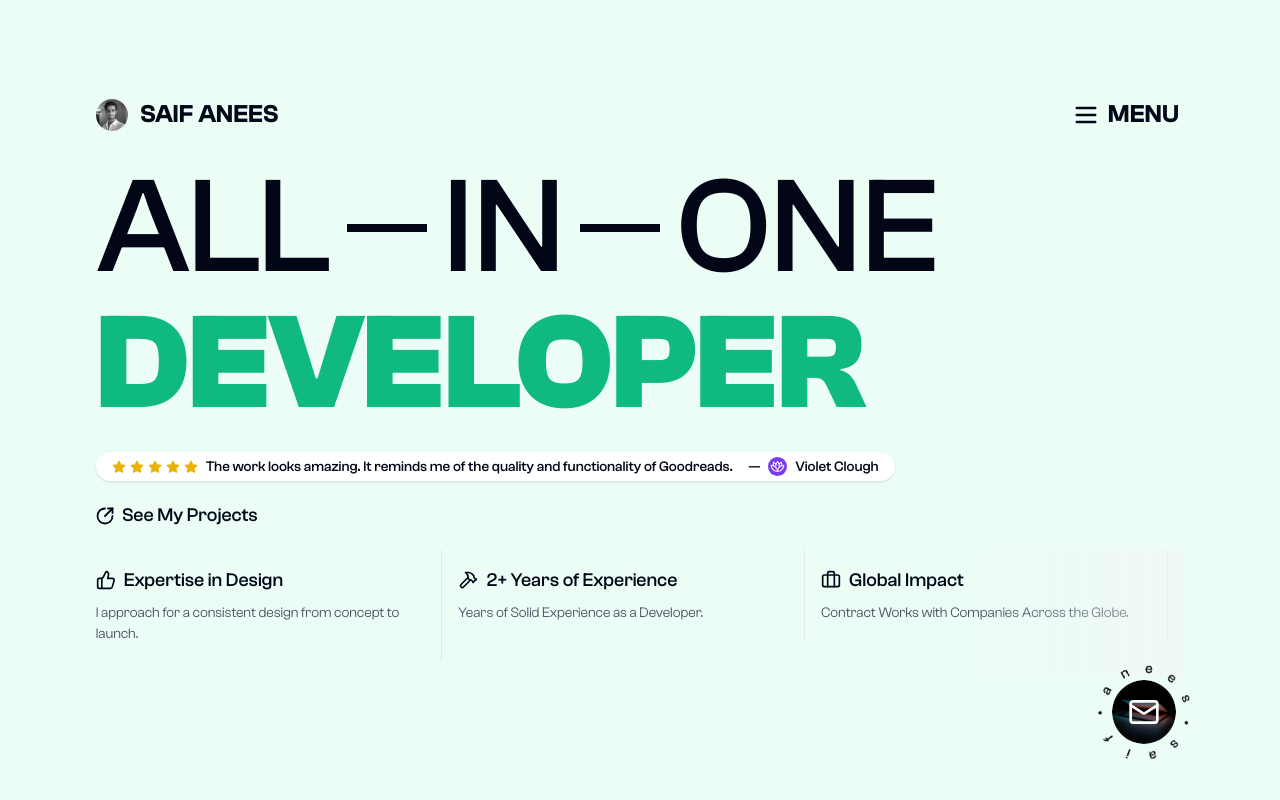
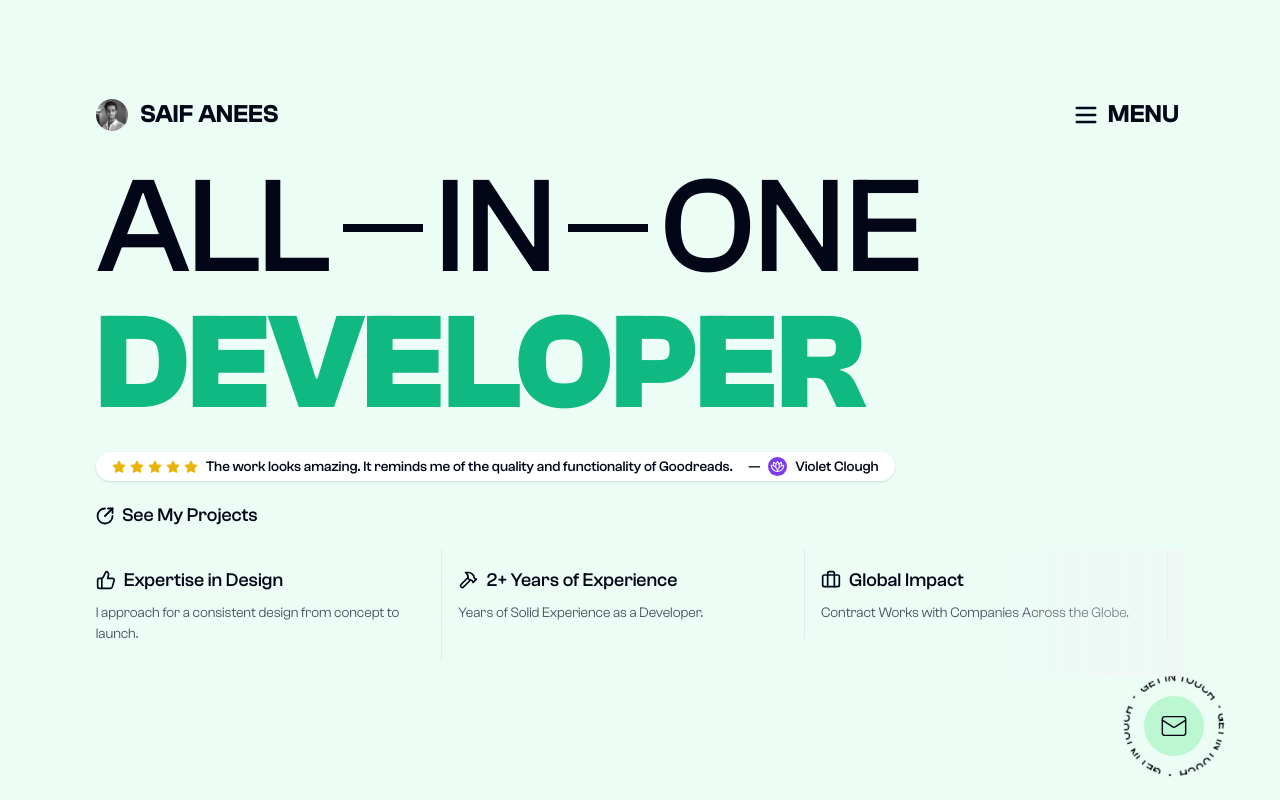
Before and after one commit to saiFaneeS/saif-anees-portfolio, a Next.js app: page / in a window 1280 px wide. Built offline with nearby package versions, Linux system fonts and the light colour scheme.

Commit message:
first commit

```diff
--- a/components/Hero.jsx
+++ b/components/Hero.jsx
@@ -40,19 +40,19 @@ export default function Hero() {
 
   return (
     <div
-      className={`h-screen text-slate-950 max-sm:h-[88vh] flex flex-col justify-start max-sm:justify-between gap-5 overflow-x-hidden px-24 max-lg:px-16 max-md:px-12 max-sm:px-4 pt-40 absolute w-full ${
+      className={`h-screen text-slate-950 max-sm:h-[88vh] flex flex-col justify-start max-sm:justify-between gap-5 px-24 max-lg:px-16 max-md:px-12 max-sm:px-4 pt-40 absolute w-full ${
         isActive ? "slide-out-top" : "slide-in-bottom"
       } ${pageChanged ? "hidden" : ""}`}
     >
       <div className="text-6xl w-full max-sm:text-4xl pr-4 font-extrabold leading-none">
-        <div className="overflow-y-hidden">
+        <div className="">
           <h1
-            className={`leading-none font-medium flex flex-wrap break-words justify-start items-center text-left text-slide-in-bottom`}
+            className={`leading-none font-medium flex break-words justify-start items-center text-left text-slide-in-bottom`}
           >
             ALL
-            <div className="min-w-4 lg:max-w-20 flex-1 mx-4 h-2 max-sm:h-1 inline-block bg-slate-950"></div>
+            <div className="min-w-4 max-w-20 flex-1 mx-2 sm:mx-3 h-2 max-sm:h-1 inline-block bg-slate-950"></div>
             IN
-            <div className="min-w-4 lg:max-w-20 flex-1 mx-4 h-2 max-sm:h-1 inline-block bg-slate-950"></div>
+            <div className="min-w-4 max-w-20 flex-1 mx-2 sm:mx-3 h-2 max-sm:h-1 inline-block bg-slate-950"></div>
             ONE
           </h1>
         </div>
@@ -63,11 +63,11 @@ export default function Hero() {
         </div>
       </div>
 
-      <div className="flex w-full gap-6 max-md:justify-center items-center">
+      <div className="flex w-full gap-6">
         <TrustIndicators />
       </div>
 
-      <div className="flex w-full gap-6 max-md:justify-center items-center">
+      <div className="flex w-full gap-6 items-center">
         <Link
           href={"/works"}
           className="flex gap-2 items-center text-base font-medium hover:underline"
@@ -78,7 +78,7 @@ export default function Hero() {
       </div>
 
       {/* spinner */}
-      <div className="absolute z-30 right-12 max-lg:right-4 max-md:right-0 max-sm:-right-2 bottom-0 h-44 max-sm:h-32 w-44 max-sm:w-36">
+      {/* <div className="absolute z-30 right-12 max-lg:right-4 max-md:right-0 max-sm:-right-2 bottom-0 h-44 max-sm:h-32 w-44 max-sm:w-36">
         <div className="h-16 brightness-50 rounded-full max-sm:h-12 w-16 max-sm:w-12 object-contain absolute top-1/2 left-1/2 -translate-x-1/2 -translate-y-1/2 overflow-hidden">
           <Image
             src={"/circular-name-img.png"}
@@ -99,6 +99,32 @@ export default function Hero() {
           width={500}
           className="h-full w-full object-contain animate-rotate"
         />
+      </div> */}
+      <div className="absolute flex justify-center items-center max-sm:right-5 right-12 bottom-4 z-20">
+        <svg
+          className="w-[100px] h-[100px] animate-rotate rounded-full m-2"
+          viewBox="0 0 200 200"
+          xmlns="http://www.w3.org/2000/svg"
+        >
+          <defs>
+            <path
+              id="circlePath"
+              d="M100,100 m-90,0 a90,90 0 1,1 180,0 a90,90 0 1,1 -180,0"
+            />
+          </defs>
+          <text className="text-[24px] font-medium" textLength="565">
+            <textPath href="#circlePath">
+              {"GET IN TOUCH ・ GET IN TOUCH ・ GET IN TOUCH ・"}
+            </textPath>
+          </text>
+        </svg>
+
+        <Link
+          href="mailto:saifanees11@gmail.com"
+          className="absolute z-30 hover:opacity-80 top-1/2 left-1/2 -translate-x-1/2 -translate-y-1/2 bg-green-200 hover:bg-amber-400 rounded-full p-4"
+        >
+          <Mail className="h-7 w-7" strokeWidth={1.2} />
+        </Link>
       </div>
 
       {/* slider */}
--- a/components/TrustIndicators.jsx
+++ b/components/TrustIndicators.jsx
@@ -33,7 +33,7 @@ export const TrustIndicators = () => {
   }, []);
 
   return (
-    <div className="flex items-center justify-center max-sm:flex-col gap-2 text-white-100/90 lg:bg-white lg:shadow lg:py-1 lg:px-4 rounded-full">
+    <div className="flex items-center max-sm:items-start justify-center max-sm:flex-col gap-2 text-white-100/90 lg:bg-white lg:shadow lg:py-1 lg:px-4 rounded-full">
       <div className="flex items-center gap-1">
         {[...Array(5)].map((_, i) => (
           <Star key={i} size={14} className="fill-yellow-500 text-yellow-500" />
@@ -44,7 +44,7 @@ export const TrustIndicators = () => {
         initial={{ opacity: 0, y: 20 }}
         animate={{ opacity: 1, y: 0 }}
         exit={{ opacity: 0, y: -20 }}
-        className="text-sm max-md:text-sm font-medium max-sm:text-center flex gap-2 items-center max-sm:justify-center flex-wrap"
+        className="text-sm max-md:text-sm font-medium flex gap-2 items-start flex-wrap max-sm:flex-col"
       >
         <span className="sm:mr-2">{testimonials[currentIndex]?.text}</span>
         <span className="text-sm text-white-100/60  flex gap-2 items-center">
```
